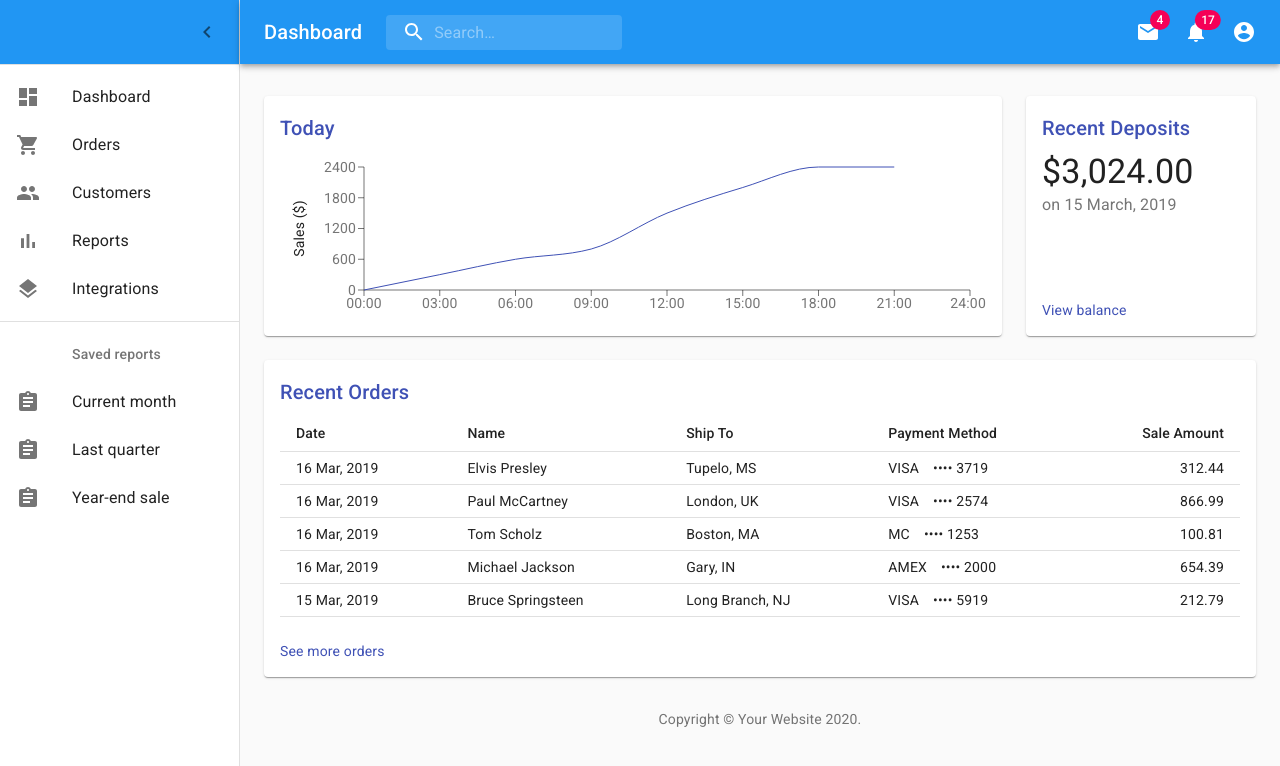
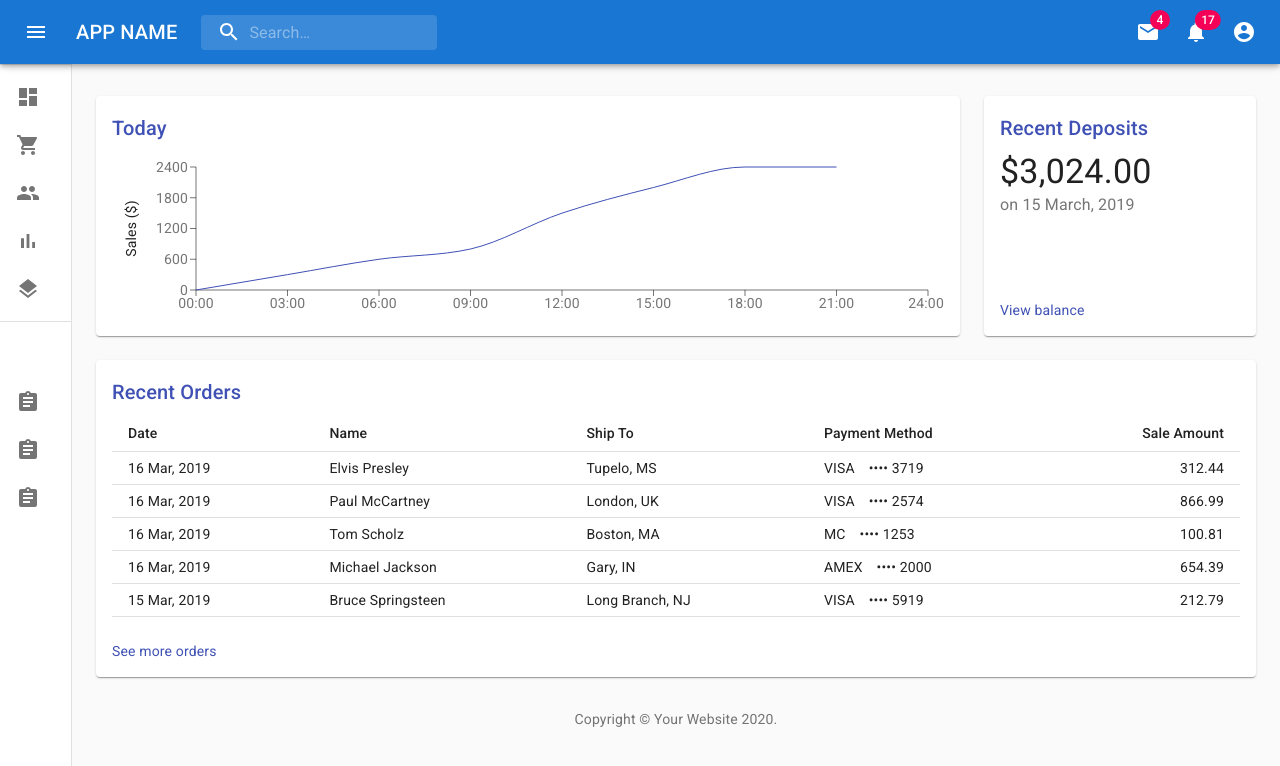
Before and after one commit to hmtareque/sleekie, a React (Create React App) app: page / in a window 1280 px wide. Shown: the top 766 px of the page. Built offline with nearby package versions, Linux system fonts and the light colour scheme.

Commit message:
app name style drafted

```diff
--- a/src/components/Dashboard.js
+++ b/src/components/Dashboard.js
@@ -58,13 +58,13 @@ const useStyles = makeStyles((theme) => ({
   toolbarIcon: {
     display: 'flex',
     alignItems: 'center',
-    justifyContent: 'flex-end',
+  //  justifyContent: 'flex-end',
     padding: '0 8px',
     backgroundColor: theme.palette.info.main,
     ...theme.mixins.toolbar,
   },
   appBar: {
-    backgroundColor: theme.palette.info.main,
+    backgroundColor: theme.palette.info.dark,
     zIndex: theme.zIndex.drawer + 1,
     transition: theme.transitions.create(['width', 'margin'], {
       easing: theme.transitions.easing.sharp,
@@ -188,7 +188,7 @@ const useStyles = makeStyles((theme) => ({
 
 export default function Dashboard() {
   const classes = useStyles();
-  const [open, setOpen] = React.useState(true);
+  const [open, setOpen] = React.useState(false);
   const handleDrawerOpen = () => {
     setOpen(true);
   };
@@ -293,7 +293,7 @@ export default function Dashboard() {
             <MenuIcon />
           </IconButton>
           <Typography className={classes.title} variant="h6" noWrap>
-            Dashboard
+            APP NAME
           </Typography>
           <div className={classes.search}>
             <div className={classes.searchIcon}>
@@ -357,7 +357,8 @@ export default function Dashboard() {
         open={open}
       >
         <div className={classes.toolbarIcon}>
-          <IconButton onClick={handleDrawerClose}>
+          <span style={{color: 'white', padding: '10px', float: 'left', width: '200px', fontSize: '18npx', fontWeight: 'bold'}}>test</span>
+          <IconButton onClick={handleDrawerClose} style={{float: 'right', color: 'white'}}>
             <ChevronLeftIcon />
           </IconButton>
         </div>
```
